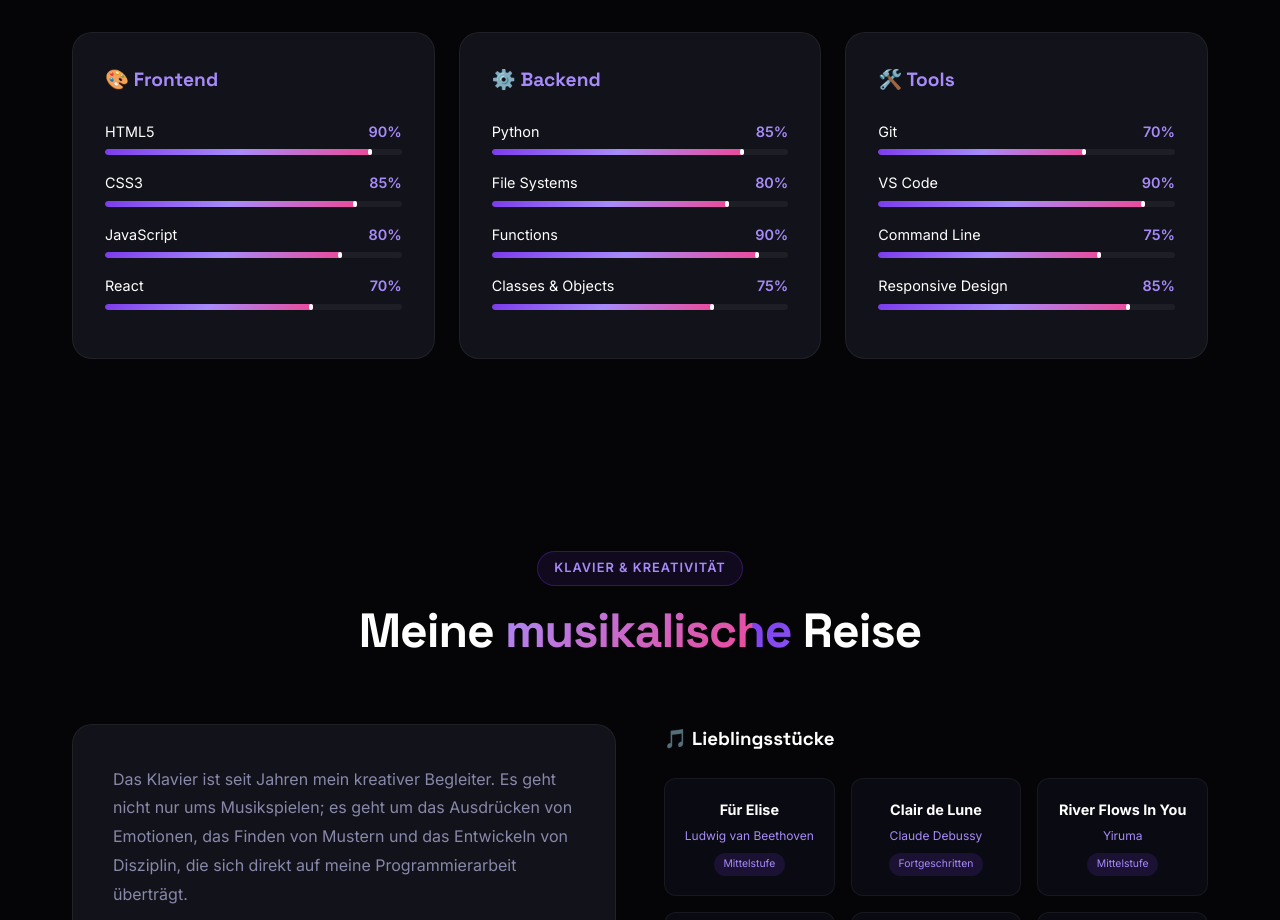
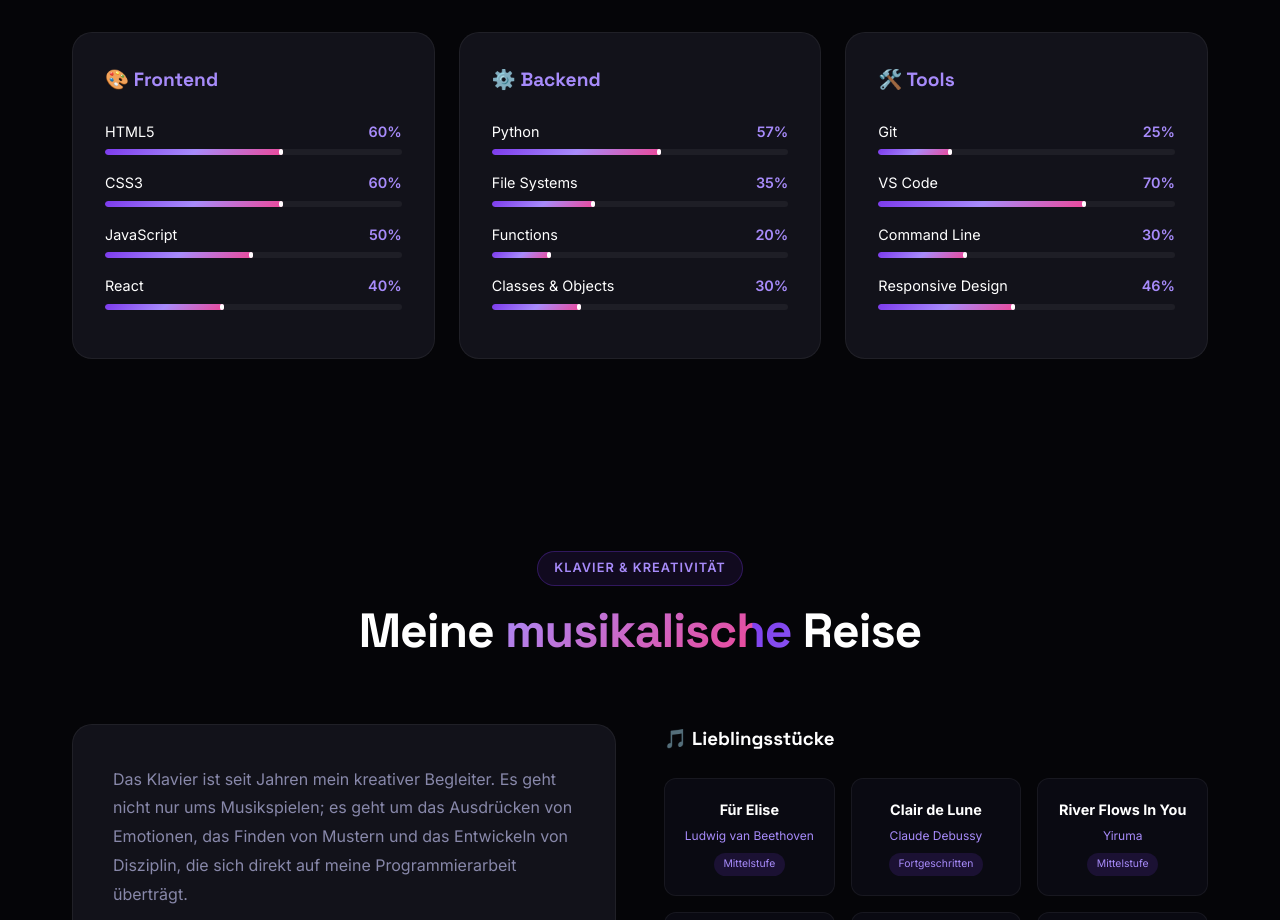
Before and after one commit to Leon-Schmidt-dev/Leon-Schmidt.io, a plain HTML site: page index.html in a window 1280 px wide. Shown: the part 2740-3660 px from the top of the page. Drawn offline with nearby package versions, Linux system fonts and the light colour scheme; animation ran at ten frames a second; a web font is replaced by a local one.

Commit message:
Update index.html

```diff
--- a/index.html
+++ b/index.html
@@ -4,7 +4,6 @@
     <meta charset="UTF-8">
     <meta name="viewport" content="width=device-width, initial-scale=1.0">
     <title>Leon Schmidt – Schüler & Entwickler</title>
-    <link rel="icon" type="image/png" href="Logo.png">
 
     <link rel="preconnect" href="https://fonts.googleapis.com">
     <link rel="preconnect" href="https://fonts.gstatic.com" crossorigin>
@@ -574,24 +573,24 @@
             <div class="skills-grid">
                 <div class="skill-category reveal reveal-delay-1">
                     <h3>🎨 Frontend</h3>
-                    <div class="skill-item"><div class="skill-info"><span class="skill-name">HTML5</span><span class="skill-percent">90%</span></div><div class="skill-bar"><div class="skill-fill" data-width="90"></div></div></div>
-                    <div class="skill-item"><div class="skill-info"><span class="skill-name">CSS3</span><span class="skill-percent">85%</span></div><div class="skill-bar"><div class="skill-fill" data-width="85"></div></div></div>
-                    <div class="skill-item"><div class="skill-info"><span class="skill-name">JavaScript</span><span class="skill-percent">80%</span></div><div class="skill-bar"><div class="skill-fill" data-width="80"></div></div></div>
-                    <div class="skill-item"><div class="skill-info"><span class="skill-name">React</span><span class="skill-percent">70%</span></div><div class="skill-bar"><div class="skill-fill" data-width="70"></div></div></div>
+                    <div class="skill-item"><div class="skill-info"><span class="skill-name">HTML5</span><span class="skill-percent">60%</span></div><div class="skill-bar"><div class="skill-fill" data-width="60"></div></div></div>
+                    <div class="skill-item"><div class="skill-info"><span class="skill-name">CSS3</span><span class="skill-percent">60%</span></div><div class="skill-bar"><div class="skill-fill" data-width="60"></div></div></div>
+                    <div class="skill-item"><div class="skill-info"><span class="skill-name">JavaScript</span><span class="skill-percent">50%</span></div><div class="skill-bar"><div class="skill-fill" data-width="50"></div></div></div>
+                    <div class="skill-item"><div class="skill-info"><span class="skill-name">React</span><span class="skill-percent">40%</span></div><div class="skill-bar"><div class="skill-fill" data-width="40"></div></div></div>
                 </div>
                 <div class="skill-category reveal reveal-delay-2">
                     <h3>⚙️ Backend</h3>
-                    <div class="skill-item"><div class="skill-info"><span class="skill-name">Python</span><span class="skill-percent">85%</span></div><div class="skill-bar"><div class="skill-fill" data-width="85"></div></div></div>
-                    <div class="skill-item"><div class="skill-info"><span class="skill-name">File Systems</span><span class="skill-percent">80%</span></div><div class="skill-bar"><div class="skill-fill" data-width="80"></div></div></div>
-                    <div class="skill-item"><div class="skill-info"><span class="skill-name">Functions</span><span class="skill-percent">90%</span></div><div class="skill-bar"><div class="skill-fill" data-width="90"></div></div></div>
-                    <div class="skill-item"><div class="skill-info"><span class="skill-name">Classes & Objects</span><span class="skill-percent">75%</span></div><div class="skill-bar"><div class="skill-fill" data-width="75"></div></div></div>
+                    <div class="skill-item"><div class="skill-info"><span class="skill-name">Python</span><span class="skill-percent">57%</span></div><div class="skill-bar"><div class="skill-fill" data-width="57"></div></div></div>
+                    <div class="skill-item"><div class="skill-info"><span class="skill-name">File Systems</span><span class="skill-percent">35%</span></div><div class="skill-bar"><div class="skill-fill" data-width="35"></div></div></div>
+                    <div class="skill-item"><div class="skill-info"><span class="skill-name">Functions</span><span class="skill-percent">20%</span></div><div class="skill-bar"><div class="skill-fill" data-width="20"></div></div></div>
+                    <div class="skill-item"><div class="skill-info"><span class="skill-name">Classes & Objects</span><span class="skill-percent">30%</span></div><div class="skill-bar"><div class="skill-fill" data-width="30"></div></div></div>
                 </div>
                 <div class="skill-category reveal reveal-delay-3">
                     <h3>🛠️ Tools</h3>
-                    <div class="skill-item"><div class="skill-info"><span class="skill-name">Git</span><span class="skill-percent">70%</span></div><div class="skill-bar"><div class="skill-fill" data-width="70"></div></div></div>
-                    <div class="skill-item"><div class="skill-info"><span class="skill-name">VS Code</span><span class="skill-percent">90%</span></div><div class="skill-bar"><div class="skill-fill" data-width="90"></div></div></div>
-                    <div class="skill-item"><div class="skill-info"><span class="skill-name">Command Line</span><span class="skill-percent">75%</span></div><div class="skill-bar"><div class="skill-fill" data-width="75"></div></div></div>
-                    <div class="skill-item"><div class="skill-info"><span class="skill-name">Responsive Design</span><span class="skill-percent">85%</span></div><div class="skill-bar"><div class="skill-fill" data-width="85"></div></div></div>
+                    <div class="skill-item"><div class="skill-info"><span class="skill-name">Git</span><span class="skill-percent">25%</span></div><div class="skill-bar"><div class="skill-fill" data-width="25"></div></div></div>
+                    <div class="skill-item"><div class="skill-info"><span class="skill-name">VS Code</span><span class="skill-percent">70%</span></div><div class="skill-bar"><div class="skill-fill" data-width="70"></div></div></div>
+                    <div class="skill-item"><div class="skill-info"><span class="skill-name">Command Line</span><span class="skill-percent">30%</span></div><div class="skill-bar"><div class="skill-fill" data-width="30"></div></div></div>
+                    <div class="skill-item"><div class="skill-info"><span class="skill-name">Responsive Design</span><span class="skill-percent">46%</span></div><div class="skill-bar"><div class="skill-fill" data-width="46"></div></div></div>
                 </div>
             </div>
         </div>
```
